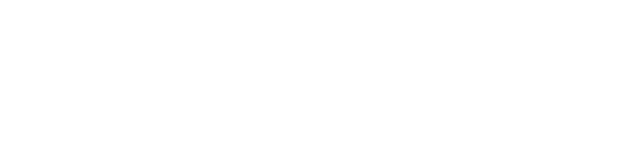
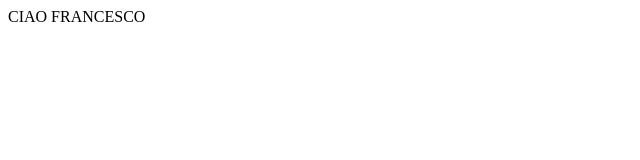
Before and after one commit to AerythCloud/designlibrary, a plain HTML site: page index.html in a window 1280 px wide. Shown: the whole page, without its empty margins (0-640 px from the left). Drawn offline with Linux system fonts and the light colour scheme.

Commit message:
Update index.html

```diff
--- a/index.html
+++ b/index.html
@@ -9,7 +9,7 @@
 </head>
 
 <body>
-
+    <div> CIAO FRANCESCO </div>
 </body>
 
 </html>
```
